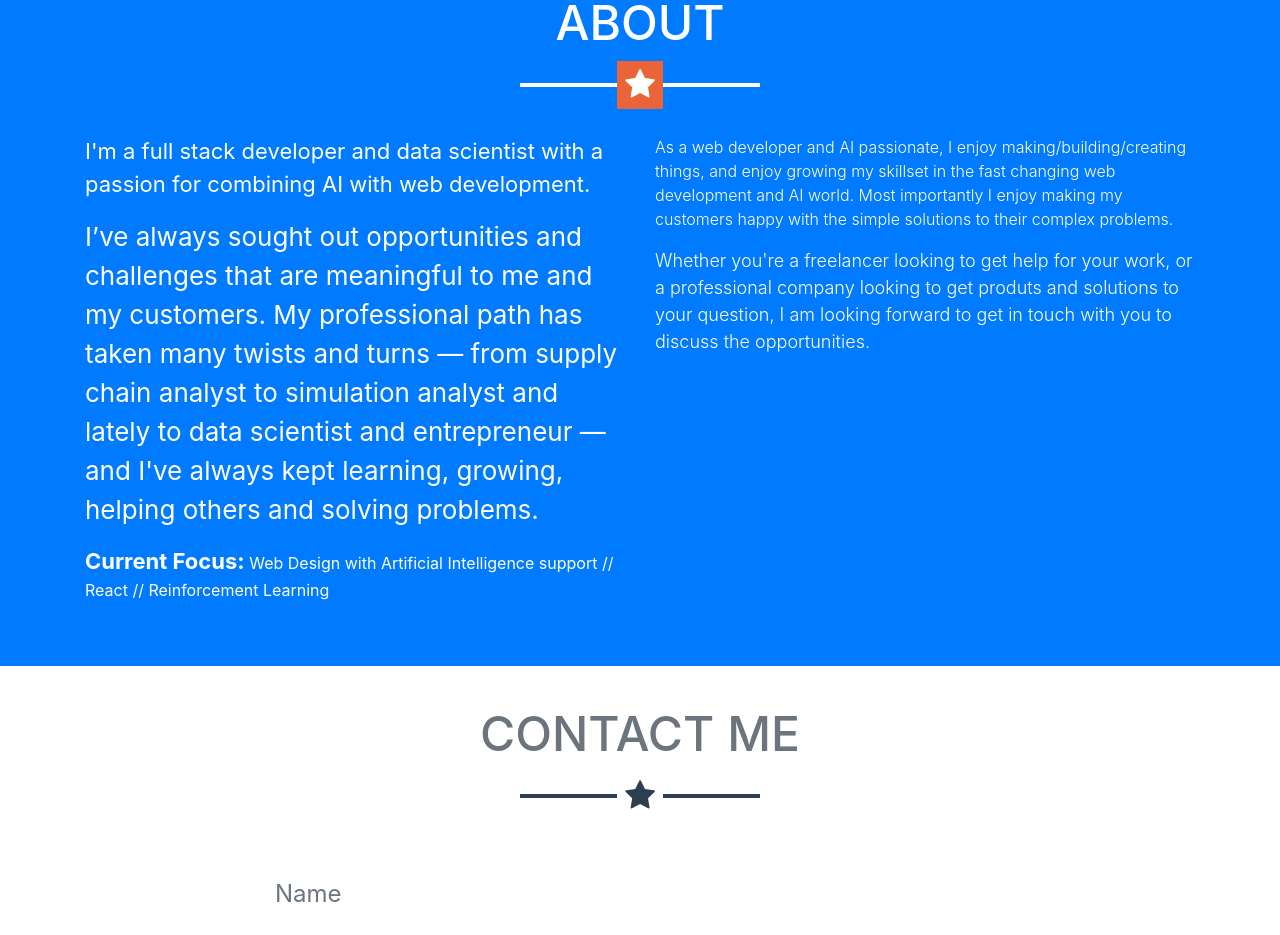
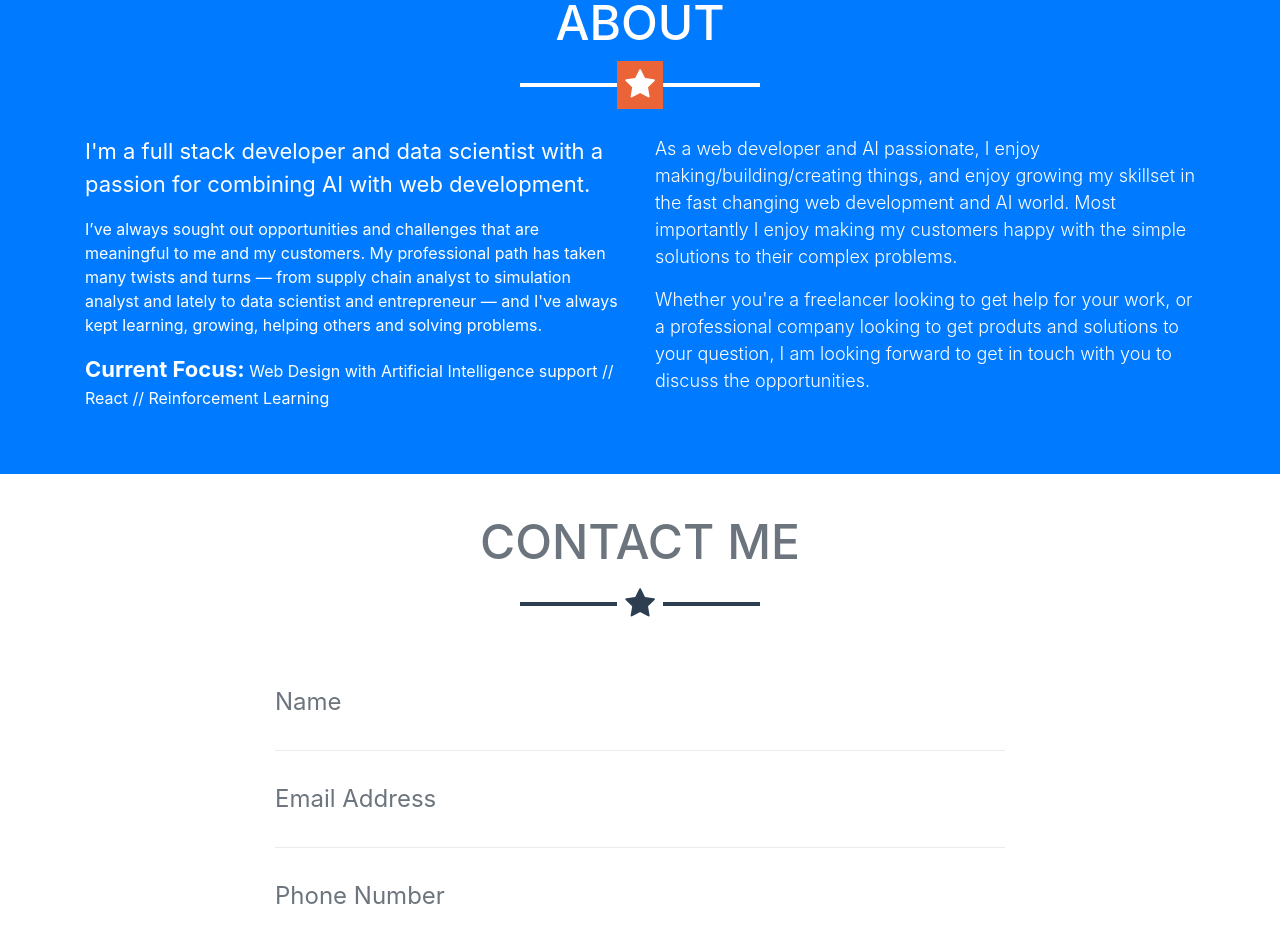
Before and after one commit to mesarikaya/mesarikaya.github.io, a website with bundled scripts: page index.html in a window 1280 px wide. Shown: the part 1465-2400 px from the top of the page. Built offline with nearby package versions, Linux system fonts and the light colour scheme.

Commit message:
Update index.html

```diff
--- a/index.html
+++ b/index.html
@@ -140,18 +140,18 @@
         <hr class="star-light mb-5">
         <div class="row">
           <div class="col-lg-6">
-               <p class="lead" style="font-size:16px;">
+               <p class="lead" style="font-size:22px;">
                   <strong style="font-size:22px;">I'm a full stack developer and data scientist
                     with a passion for combining AI with web development.</strong>
                </p>
-               <p style="font-size:26px;">I’ve always sought out opportunities and challenges that are meaningful to me and my customers. My professional path has taken many twists and turns — from supply chain analyst to simulation analyst and lately to data scientist and entrepreneur
+               <p style="font-size:16px;">I’ve always sought out opportunities and challenges that are meaningful to me and my customers. My professional path has taken many twists and turns — from supply chain analyst to simulation analyst and lately to data scientist and entrepreneur
                  — and I've always kept learning, growing, helping others and solving problems.
                </p>
             <p style="font-size:16px;"><strong style="font-size:22px;">Current Focus:</strong> Web Design with
               Artificial Intelligence support // React // Reinforcement Learning</p>
          </div>
          <div class="col-lg-6 mr-auto">
-                <p class="lead" style="font-size:16px;">
+                <p class="lead" style="font-size:18px;">
                   As a web developer and AI passionate, I enjoy making/building/creating things,
                   and enjoy growing my skillset in the fast changing web development and AI world. Most importantly I enjoy
                   making my customers happy with the simple solutions to their complex problems.
```
